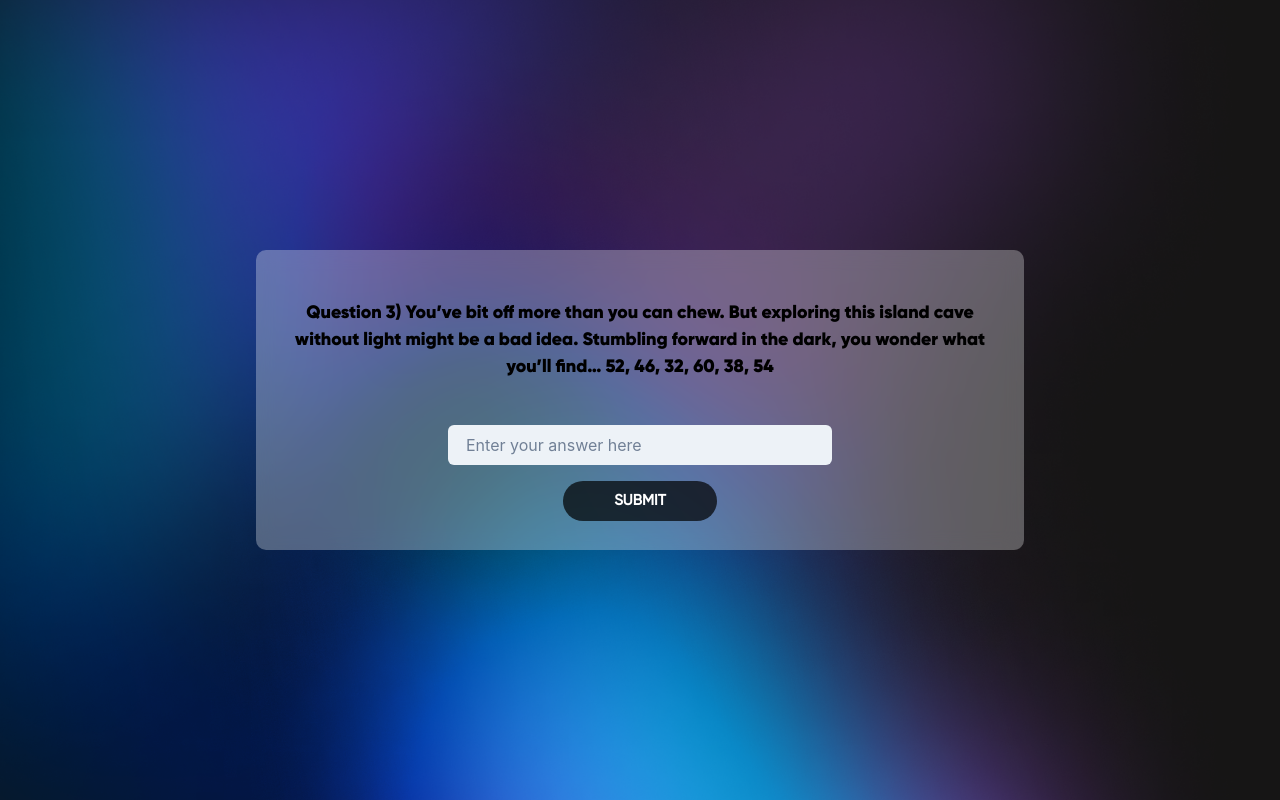
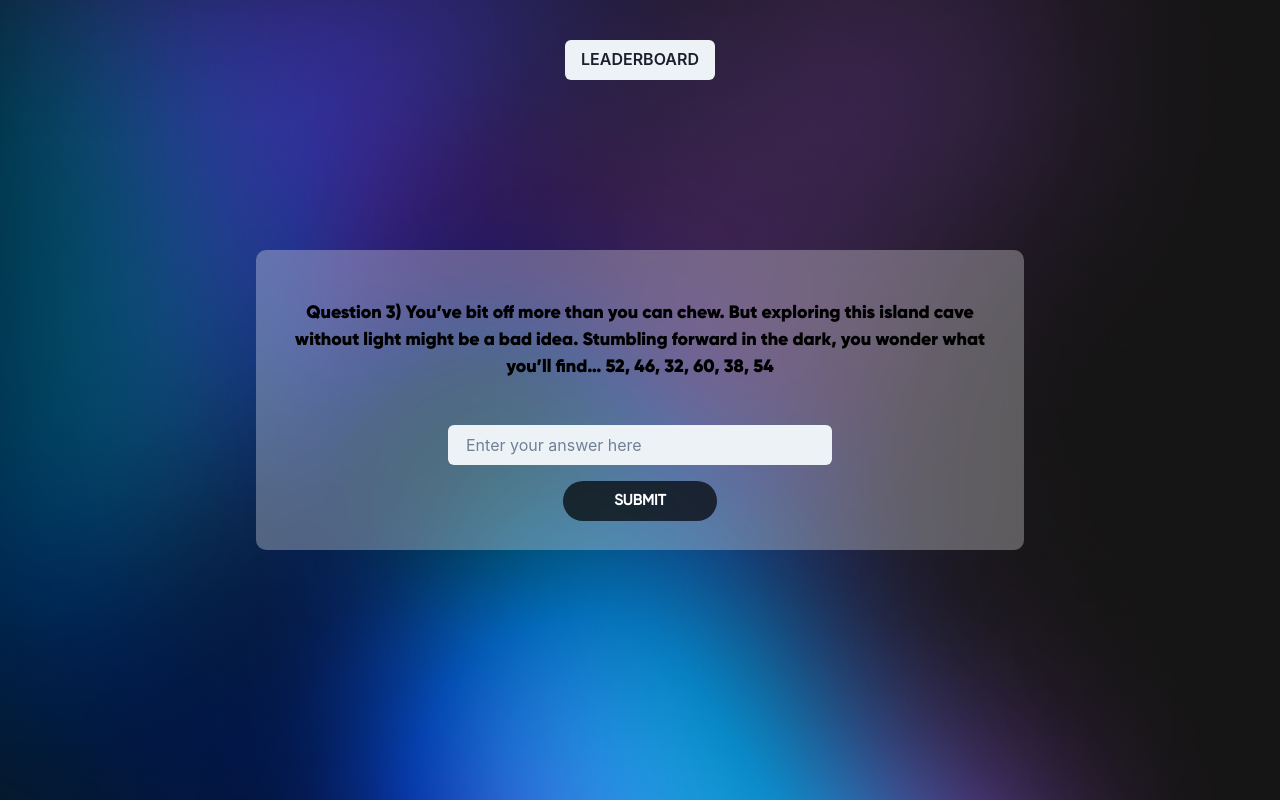
Before and after one commit to dsc-jiit-128/CrypticHunt, a React (Create React App) app in the folder cryptic_hunt/: page /mmxiyqtebz in a window 1280 px wide. Built offline with nearby package versions, Linux system fonts and the light colour scheme.

Commit message:
Leaderboard button

```diff
--- a/cryptic_hunt/src/Pages/Q2.js
+++ b/cryptic_hunt/src/Pages/Q2.js
@@ -71,6 +71,16 @@ export default function Question2() {
         bgSize='cover'
         bgPosition='center'
       >
+         <VStack
+          pos={'absolute'}
+          top={10}
+        >
+          <Button
+            onClick={() => history.replace('/leaderboard')}
+          >
+            LEADERBOARD
+          </Button>
+        </VStack>
         <Box
           background={'rgba(255, 255, 255, 0.3)'}
           backdropFilter={'blur(10px)'}
--- a/cryptic_hunt/src/Pages/Q3.js
+++ b/cryptic_hunt/src/Pages/Q3.js
@@ -70,6 +70,16 @@ export default function Question3() {
         bgSize='cover'
         bgPosition='center'
       >
+         <VStack
+          pos={'absolute'}
+          top={10}
+        >
+          <Button
+            onClick={() => history.replace('/leaderboard')}
+          >
+            LEADERBOARD
+          </Button>
+        </VStack>
         <Box
           background={'rgba(255, 255, 255, 0.3)'}
           backdropFilter={'blur(10px)'}
--- a/cryptic_hunt/src/Pages/Q4.js
+++ b/cryptic_hunt/src/Pages/Q4.js
@@ -71,6 +71,16 @@ export default function Question3() {
         bgSize='cover'
         bgPosition='center'
       >
+         <VStack
+          pos={'absolute'}
+          top={10}
+        >
+          <Button
+            onClick={() => history.replace('/leaderboard')}
+          >
+            LEADERBOARD
+          </Button>
+        </VStack>
         <Box
           background={'rgba(255, 255, 255, 0.3)'}
           backdropFilter={'blur(10px)'}
--- a/cryptic_hunt/src/Pages/Q5.js
+++ b/cryptic_hunt/src/Pages/Q5.js
@@ -70,6 +70,16 @@ export default function Question3() {
         bgSize='cover'
         bgPosition='center'
       >
+        <VStack
+          pos={'absolute'}
+          top={10}
+        >
+          <Button
+            onClick={() => history.replace('/leaderboard')}
+          >
+            LEADERBOARD
+          </Button>
+        </VStack>
         <Box
           background={'rgba(255, 255, 255, 0.3)'}
           backdropFilter={'blur(10px)'}
--- a/cryptic_hunt/src/Pages/Q6.js
+++ b/cryptic_hunt/src/Pages/Q6.js
@@ -71,6 +71,16 @@ export default function Question3() {
         bgSize='cover'
         bgPosition='center'
       >
+         <VStack
+          pos={'absolute'}
+          top={10}
+        >
+          <Button
+            onClick={() => history.replace('/leaderboard')}
+          >
+            LEADERBOARD
+          </Button>
+        </VStack>
         <Box
           background={'rgba(255, 255, 255, 0.3)'}
           backdropFilter={'blur(10px)'}
--- a/cryptic_hunt/src/Pages/Q7.js
+++ b/cryptic_hunt/src/Pages/Q7.js
@@ -71,6 +71,16 @@ export default function Question3() {
         bgSize='cover'
         bgPosition='center'
       >
+         <VStack
+          pos={'absolute'}
+          top={10}
+        >
+          <Button
+            onClick={() => history.replace('/leaderboard')}
+          >
+            LEADERBOARD
+          </Button>
+        </VStack>
         <Box
           background={'rgba(255, 255, 255, 0.3)'}
           backdropFilter={'blur(10px)'}
--- a/cryptic_hunt/src/Pages/Q8.js
+++ b/cryptic_hunt/src/Pages/Q8.js
@@ -70,6 +70,16 @@ export default function Question8() {
         bgSize='cover'
         bgPosition='center'
       >
+         <VStack
+          pos={'absolute'}
+          top={10}
+        >
+          <Button
+            onClick={() => history.replace('/leaderboard')}
+          >
+            LEADERBOARD
+          </Button>
+        </VStack>
         <Box
           background={'rgba(255, 255, 255, 0.3)'}
           backdropFilter={'blur(10px)'}
--- a/cryptic_hunt/src/Pages/Question1.js
+++ b/cryptic_hunt/src/Pages/Question1.js
@@ -72,6 +72,16 @@ export default function Question() {
         bgSize='cover'
         bgPosition='center'
       >
+         <VStack
+          pos={'absolute'}
+          top={10}
+        >
+          <Button
+            onClick={() => history.replace('/leaderboard')}
+          >
+            LEADERBOARD
+          </Button>
+        </VStack>
         <Box
           background={'rgba(255, 255, 255, 0.3)'}
           backdropFilter={'blur(10px)'}
```
